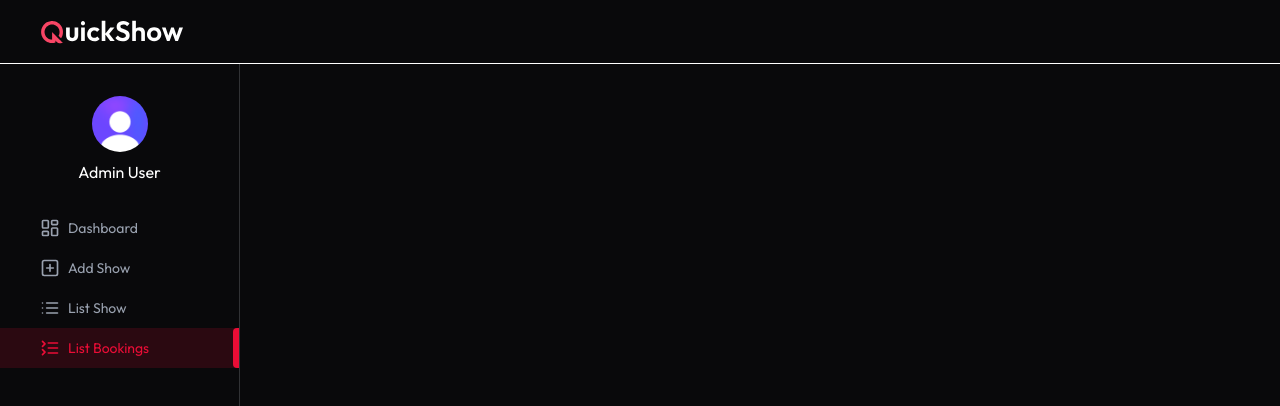
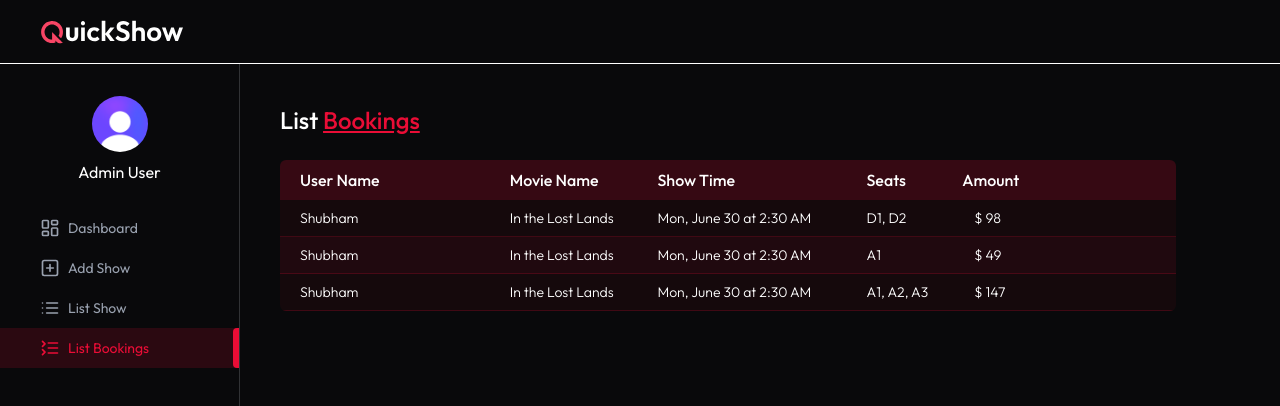
Before and after one commit to itsprajapati1204/Movies_Ticket_Booking, a React (Vite) app in the folder client/: page /admin/list-bookings in a window 1280 px wide. Shown: the top 406 px of the page. Built offline with nearby package versions, Linux system fonts and the light colour scheme.

Commit message:
update_01

```diff
--- a/client/src/App.jsx
+++ b/client/src/App.jsx
@@ -14,7 +14,7 @@
 import Dashboard from "./pages/admin/Dashboard";
 import AddShows from "./pages/admin/AddShows";
 import ListShows from "./pages/admin/ListShows";
-import ListBooking from "./pages/admin/ListBooking";
+import ListBookings from "./pages/admin/ListBookings";
 
 
 const App = () => {
@@ -33,9 +33,9 @@
         <Route path="/favorite" element={<Favorite />} />
         <Route path="/admin/*" element={<Layout/>}>
           <Route index element={<Dashboard/>}/>
-          <Route path="add.shows" element={<AddShows/>}/>
-          <Route path="list.shows" element={<ListShows/>}/>
-          <Route path="list.bookings" element={<ListBooking/>}/>
+          <Route path="add-shows" element={<AddShows/>}/>
+          <Route path="list-shows" element={<ListShows/>}/>
+          <Route path="list-bookings" element={<ListBookings/>}/>
         </Route>
       </Routes>
       {!isAdminRoute && <Footer/>}
--- a/client/src/assets/assets.js
+++ b/client/src/assets/assets.js
@@ -293,7 +293,7 @@
 export const dummyBookingData = [
     {
         "_id": "68396334fb83252d82e17295",
-        "user": { "name": "GreatStack", },
+        "user": { "name": "Shubham", },
         "show": {
             _id: "68352363e96d99513e4221a4",
             movie: dummyShowsData[0],
@@ -306,7 +306,7 @@
     },
     {
         "_id": "68396334fb83252d82e17295",
-        "user": { "name": "GreatStack", },
+        "user": { "name": "Shubham", },
         "show": {
             _id: "68352363e96d99513e4221a4",
             movie: dummyShowsData[0],
@@ -319,7 +319,7 @@
     },
     {
         "_id": "68396334fb83252d82e17295",
-        "user": { "name": "GreatStack", },
+        "user": { "name": "Shubham", },
         "show": {
             _id: "68352363e96d99513e4221a4",
             movie: dummyShowsData[0],
--- /dev/null
+++ b/client/src/lib/kConverter.js
@@ -0,0 +1,7 @@
+export const kConverter =(num) =>{
+    if(num >=1000){
+        return (num/1000).toFixed(1) + "k"
+    } else {
+        return num
+    }
+}
--- a/client/src/pages/admin/AddShows.jsx
+++ b/client/src/pages/admin/AddShows.jsx
@@ -1,11 +1,55 @@
-import React from 'react'
+import React, { useEffect, useState } from "react";
+import Title from "../../components/admin/Title";
+import { dummyShowsData } from "../../assets/assets";
+import Loading from "../../components/Loading";
+import {StarIcon} from "lucide-react"
+import { kConverter } from "../../lib/kConverter";
 
 const AddShows = () => {
-  return (
-    <div>
+  const currency = import.meta.env.VITE_CURRENCY;
+  const [nowPlayingMovies, setNowPlayingMovies] = useState([]);
+  const [selectedMovie, setSelectedMovie] = useState(null);
+  const [dateTimeSelection, setDateTimeSelection] = useState({});
+  const [dateTimeInput, setDateTimeInput] = useState("");
+  const [showPrice, setShowPrice] = useState("");
 
-    </div>
-  )
-}
+  const fetchNowPlayingMovies = async () => {
+    setNowPlayingMovies(dummyShowsData);
+  };
 
-export default AddShows
+  useEffect(() => {
+    fetchNowPlayingMovies();
+  }, []);
+
+  return nowPlayingMovies.length > 0 ? (
+    <>
+      <Title text1="Add" text2="Shows" />
+      <p className="mt-10 text-lg font-medium">Now Playing Movies</p>
+      <div className="overflow-x-auto pb-4">
+        <div className="group flex flex-wrap gap-4 mt-4 w-max">
+          {nowPlayingMovies.map((movie) => (
+            <div
+              key={movie.id}
+              className={`relative max-w-40 cursor-pointer group-hover:not-hover:opacity-40 hover:-translate-y-1
+              transition duration-300`} onClick={() =>setSelectedMovie(movie.id)}>
+              <div className="relative rounded-lg overflow-hidden">
+                <img src={movie.poster_path} alt="" className="w-full object-cover brightness-90" />
+                <div className="text-sm flex items-center justify-between p-2 bg-black/70 w-full absolute bottom-0 left-0">
+                  <p className="flex items-center gap-1 text-gray-400">
+                    <StarIcon className=" w-4 h-4 text-primary fill-primary"/>
+                    {movie.vote_average.toFixed(1)}
+                  </p>
+                  <p className="text-gray-300">{kConverter(movie.vote_count)} Votes</p>
+                </div>
+              </div>
+            </div>
+          ))}
+        </div>
+      </div>
+    </>
+  ) : (
+    <Loading />
+  );
+};
+
+export default AddShows;
--- a/client/src/pages/admin/ListBooking.jsx
+++ /dev/null
@@ -1,11 +0,0 @@
-import React from 'react'
-
-const ListBooking = () => {
-  return (
-    <div>
-
-    </div>
-  )
-}
-
-export default ListBooking
--- /dev/null
+++ b/client/src/pages/admin/ListBookings.jsx
@@ -0,0 +1,55 @@
+import React, { useEffect, useState } from 'react'
+import { dummyBookingData } from '../../assets/assets';
+import Loading from '../../components/Loading';
+import Title from '../../components/admin/Title';
+import { dateFormat } from '../../lib/dateFormat';
+
+const ListBookings = () => {
+  const currency = import.meta.env.VITE_CURRENCY;
+
+    const [bookings, setBookings] = useState([]);
+    const [isLoading, setIsLoading] = useState(true);
+
+    const getAllBookings = async () =>{
+      setBookings(dummyBookingData)
+      setIsLoading(false)
+    }
+
+      useEffect(() => {
+        getAllBookings();
+      }, []);
+
+  return !isLoading ? (
+    <>
+    <Title text1="List" text2="Bookings"/>
+      <div className='max-w-4xl mt-6 overflow-x-auto'>
+        <table className='w-full border-collapse rounded-md overflow-hidden text-nowrap'>
+          <thead>
+            <tr className='bg-primary/20 text-left text-white'>
+              <th className='p-2 font-medium pl-5'> User Name</th>
+              <th className='p-2 font-medium '>Movie Name</th>
+              <th className='p-2 font-medium '>Show Time</th>
+              <th className='p-2 font-medium '>Seats</th>
+              <th className='p-2 font-medium '>Amount</th>
+            </tr>
+          </thead>
+          <tbody className='text-sm font-light'>
+            {bookings.map((item,index) =>(
+              <tr key={index} className='border-b border-primary/20 bg-primary/5 even:bg-primary/10'>
+                <td className='p-2 min-w-45 pl-5'>{item.user.name}</td>
+                <td className='p-2'>{item.show.movie.title}</td>
+                <td className='p-2'>{dateFormat(item.show.showDateTime)}</td>
+                <td className='p-2'>{Object.keys(item.bookedSeats).map(seat =>item.bookedSeats[seat]).join(", ")}</td>
+                <td className='p-2 min-w-45 pl-5'>{currency} {item.amount}</td>
+              </tr>
+            ))}
+
+          </tbody>
+
+        </table>
+      </div>
+    </>
+  ):<Loading/>
+}
+
+export default ListBookings
--- a/client/src/pages/admin/ListShows.jsx
+++ b/client/src/pages/admin/ListShows.jsx
@@ -1,6 +1,8 @@
 import React, { useEffect, useState } from "react";
+import { dummyShowsData } from "../../assets/assets";
 import Loading from "../../components/Loading";
 import Title from "../../components/admin/Title";
+import {dateFormat} from "../../lib/dateFormat"
 
 const ListShows = () => {
   const currency = import.meta.env.VITE_CURRENCY;
@@ -31,9 +33,33 @@
     getAllShows();
   }, []);
 
-  return !loading ?(
+  return !loading ? (
     <>
-      <Title text1="Admin" text2="Dashboard" />
+      <Title text1="List" text2="Shows" />
+      <div className="max-w-4xl mt-6 overflow-x-auto">
+        <table className="w-full border-collapse rounded-md overflow-hidden text-nowrap">
+          <thead>
+            <tr className="bg-primary/20 text-left text-white">
+              <th className="p-2 font-medium pl-5">Movie Name</th>
+              <th className="p-2 font-medium">Show Time</th>
+              <th className="p-2 font-medium">Total Bookings</th>
+              <th className="p-2 font-medium">Earning</th>
+            </tr>
+          </thead>
+          <tbody className="text-sm font-light">
+              {shows.map((show,index) =>(
+                <tr key={index} className="boder-b border-primary/10 bg-primary/5 even:bg-primary/10">
+                  <td className="p-2 min-w-45 pl-5" > {show.movie.title}</td>
+                  <td className="p-2" >{dateFormat(show.showDataTime)}</td>
+                  <td className="p-2" >{Object.keys(show.occupiedSeats).length}</td>
+                  <td className="p-2" >{currency} {Object.keys(show.occupiedSeats).length*show.showPrice}</td>
+                </tr>
+
+              ))}
+          </tbody>
+        </table>
+
+      </div>
     </>
   ) : (
     <Loading />
```
